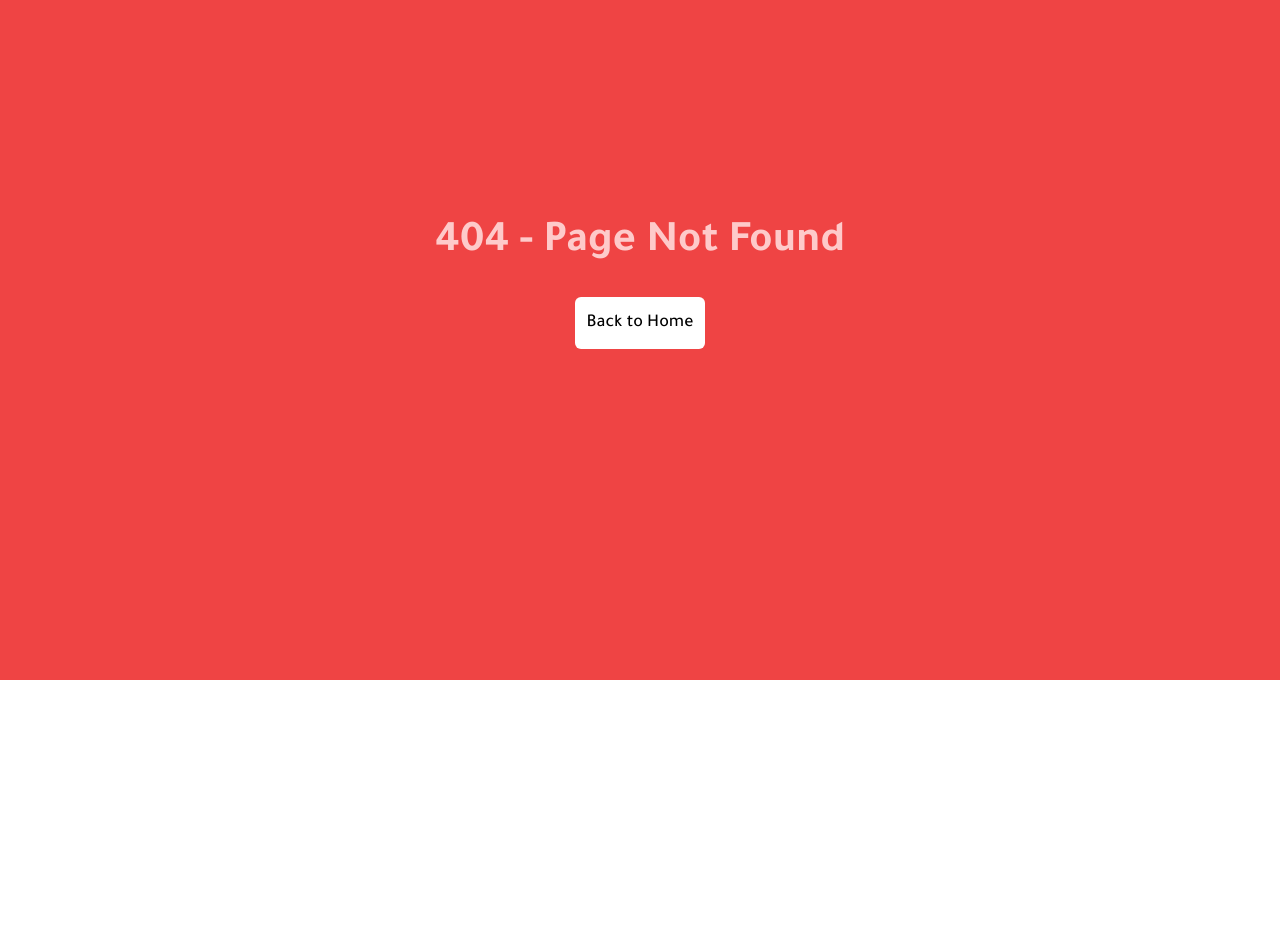
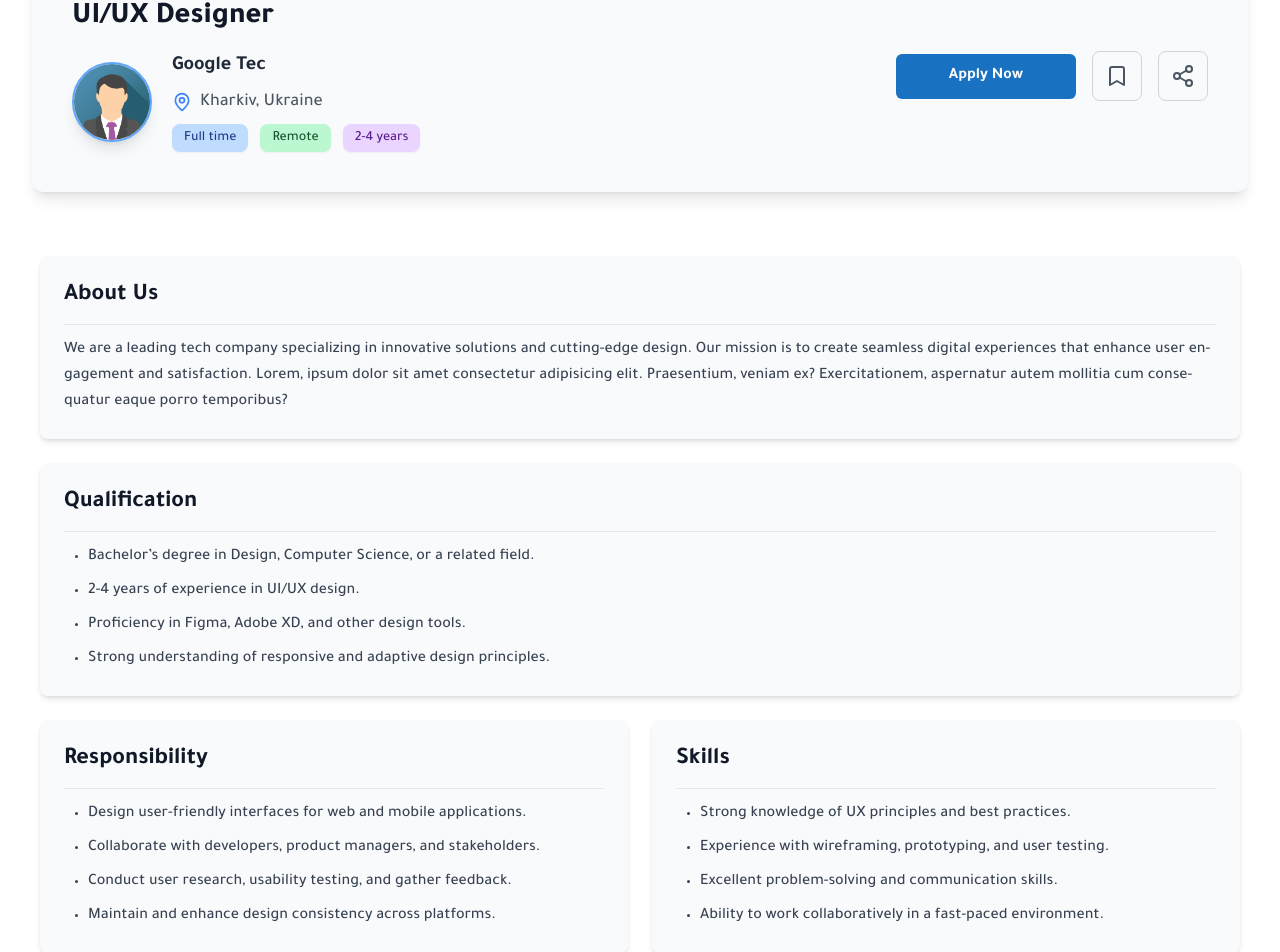
Before and after one commit to OmarEhab262/ReadyHire, a React (Vite) app: page /view-details-job in a window 1280 px wide. Before the commit this address had no page. Shown: the part 120-1072 px from the top of the page. Before the commit the page ends 800 px from the top, so only its background shows below. Built offline with nearby package versions, Linux system fonts and the light colour scheme.

Commit message:
add details job page

```diff
--- a/src/App.jsx
+++ b/src/App.jsx
@@ -28,6 +28,7 @@ import TalentPage from "./pages/talent/TalentPage";
 import Job from "./pages/job/Job";
 import ProfileSeeker from "./pages/seeker/profile/ProfileSeeker";
 import ProfileCompany from "./pages/company/profile/ProfileCompany";
+import ViewDetailsJobPage from "./pages/apply-job/ViewDetailsJobPage";
 
 // Initialize the QueryClient for React Query
 const queryClient = new QueryClient();
@@ -79,6 +80,7 @@ export default function App() {
           <Route path="/job" element={<Job />} />
           <Route path="/profile-seeker" element={<ProfileSeeker />} />
           <Route path="/profile-company" element={<ProfileCompany />} />
+          <Route path="/view-details-job" element={<ViewDetailsJobPage />} />
         </Routes>
         <Toaster />
       </BrowserRouter>
--- a/src/components/ui/CardJob.jsx
+++ b/src/components/ui/CardJob.jsx
@@ -8,7 +8,7 @@ import { BadgeDollarSign } from "lucide-react";
 
 const CardJob = () => {
   return (
-    <div className="sm:w-[700px] w-[90%]  shadow-md hover:shadow-lg duration-300 ease-in  p-5 rounded-lg m-5 cursor-pointer bg-white">
+    <div className="sm:w-[700px] w-[90%]  shadow-md hover:shadow-lg duration-300 ease-in  p-5 rounded-lg m-5  bg-white">
       <div className="top flex flex-wrap sm:flex-row flex-col gap-4 sm:items-start !items-center justify-center">
         {/* Profile Image */}
         <div className="w-12 h-12 rounded-full border-[3px] border-blue-500">
@@ -57,6 +57,7 @@ const CardJob = () => {
             type="button"
             className="!text-[var(--secondary-color)] !bg-white border_secondary !h-[30px]"
             width="120px"
+            link="/view-details-job"
           />
           <CustomButton
             text="Apply Now"
--- a/src/components/ui/CardViewProfile.jsx
+++ b/src/components/ui/CardViewProfile.jsx
@@ -6,7 +6,7 @@ import CustomButton from "./CustomButton";
 
 const CardViewProfile = () => {
   return (
-    <div className="sm:w-[700px] w-[90%]  shadow-md hover:shadow-lg duration-300 ease-in  p-5 rounded-lg m-5 cursor-pointer bg-white">
+    <div className="sm:w-[700px] w-[90%]  shadow-md hover:shadow-lg duration-300 ease-in  p-5 rounded-lg m-5   bg-white">
       <div className="top flex flex-wrap sm:flex-row flex-col gap-4 sm:items-start items-center">
         {/* Profile Image */}
         <div className="w-12 h-12 rounded-full border-[3px] border-blue-500">
--- /dev/null
+++ b/src/pages/apply-job/ViewDetailsJobPage.jsx
@@ -0,0 +1,122 @@
+import Layout from "../../components/layout/Layout";
+import img from "../../assets/images/team-01.png";
+import { Bookmark, MapPin, Share2 } from "lucide-react";
+import CustomButton from "../../components/ui/CustomButton";
+
+const ViewDetailsJobPage = () => {
+  return (
+    <Layout>
+      <div className="head p-10 flex justify-between  bg-gray-50 shadow-lg rounded-xl w-[95%] mx-auto">
+        <div className="flex flex-col gap-4">
+          <h2 className="text-3xl font-extrabold text-gray-900">
+            UI/UX Designer
+          </h2>
+          <div className="flex gap-5 items-center">
+            <div className="w-20 h-20 rounded-full overflow-hidden shadow-lg border-2 border-blue-400">
+              <img
+                className="w-full h-full object-cover"
+                src={img}
+                alt="Company Logo"
+              />
+            </div>
+            <div className="flex flex-col gap-2">
+              <h3 className="text-xl font-bold text-gray-800">Google Tec</h3>
+              <div className="flex items-center text-gray-600 text-lg">
+                <MapPin size={20} className="text-blue-500" />{" "}
+                <span className="ml-2">Kharkiv, Ukraine</span>
+              </div>
+              <div className="flex gap-3 text-sm font-medium">
+                <span className="bg-blue-200 text-blue-900 px-3 py-1 rounded-lg shadow-sm">
+                  Full time
+                </span>
+                <span className="bg-green-200 text-green-900 px-3 py-1 rounded-lg shadow-sm">
+                  Remote
+                </span>
+                <span className="bg-purple-200 text-purple-900 px-3 py-1 rounded-lg shadow-sm">
+                  2-4 years
+                </span>
+              </div>
+            </div>
+          </div>
+        </div>
+        <div className="flex gap-4 items-center">
+          <CustomButton
+            height="45px"
+            text="Apply Now"
+            type="button"
+            width="180px"
+            className="bg-blue-500 text-white font-bold"
+          />
+          <div className="p-3 border border-gray-300 rounded-lg cursor-pointer hover:bg-gray-200 transition-all">
+            <Bookmark className="text-gray-600" />
+          </div>
+          <div className="p-3 border border-gray-300 rounded-lg cursor-pointer hover:bg-gray-200 transition-all">
+            <Share2 className="text-gray-600" />
+          </div>
+        </div>
+      </div>
+      <div className="body p-10 mt-6 grid grid-cols-1 md:grid-cols-2 gap-6">
+        <section className="p-6 bg-gray-50 rounded-lg shadow-md col-span-2">
+          <h3 className="text-2xl font-bold text-gray-900 border-b pb-3">
+            About Us
+          </h3>
+          <p className="text-gray-700 mt-3 leading-relaxed">
+            We are a leading tech company specializing in innovative solutions
+            and cutting-edge design. Our mission is to create seamless digital
+            experiences that enhance user engagement and satisfaction. Lorem,
+            ipsum dolor sit amet consectetur adipisicing elit. Praesentium,
+            veniam ex? Exercitationem, aspernatur autem mollitia cum consequatur
+            eaque porro temporibus?
+          </p>
+        </section>
+        <section className="p-6 bg-gray-50 rounded-lg shadow-md col-span-2">
+          <h3 className="text-2xl font-bold text-gray-900 border-b pb-3">
+            Qualification
+          </h3>
+          <ul className="list-disc pl-6 text-gray-700 mt-3 leading-relaxed space-y-2">
+            <li>
+              Bachelor’s degree in Design, Computer Science, or a related field.
+            </li>
+            <li>2-4 years of experience in UI/UX design.</li>
+            <li>Proficiency in Figma, Adobe XD, and other design tools.</li>
+            <li>
+              Strong understanding of responsive and adaptive design principles.
+            </li>
+          </ul>
+        </section>
+        <section className="p-6 bg-gray-50 rounded-lg shadow-md  md:col-span-1 col-span-2">
+          <h3 className="text-2xl font-bold text-gray-900 border-b pb-3">
+            Responsibility
+          </h3>
+          <ul className="list-disc pl-6 text-gray-700 mt-3 leading-relaxed space-y-2">
+            <li>
+              Design user-friendly interfaces for web and mobile applications.
+            </li>
+            <li>
+              Collaborate with developers, product managers, and stakeholders.
+            </li>
+            <li>
+              Conduct user research, usability testing, and gather feedback.
+            </li>
+            <li>Maintain and enhance design consistency across platforms.</li>
+          </ul>
+        </section>
+        <section className="p-6 bg-gray-50 rounded-lg shadow-md  md:col-span-1 col-span-2">
+          <h3 className="text-2xl font-bold text-gray-900 border-b pb-3">
+            Skills
+          </h3>
+          <ul className="list-disc pl-6 text-gray-700 mt-3 leading-relaxed space-y-2">
+            <li>Strong knowledge of UX principles and best practices.</li>
+            <li>Experience with wireframing, prototyping, and user testing.</li>
+            <li>Excellent problem-solving and communication skills.</li>
+            <li>
+              Ability to work collaboratively in a fast-paced environment.
+            </li>
+          </ul>
+        </section>
+      </div>
+    </Layout>
+  );
+};
+
+export default ViewDetailsJobPage;
```
